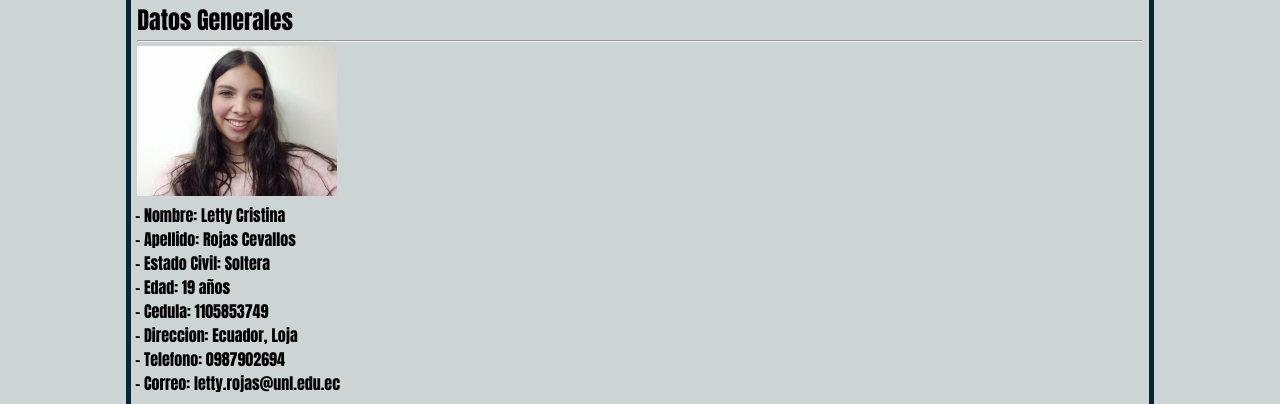
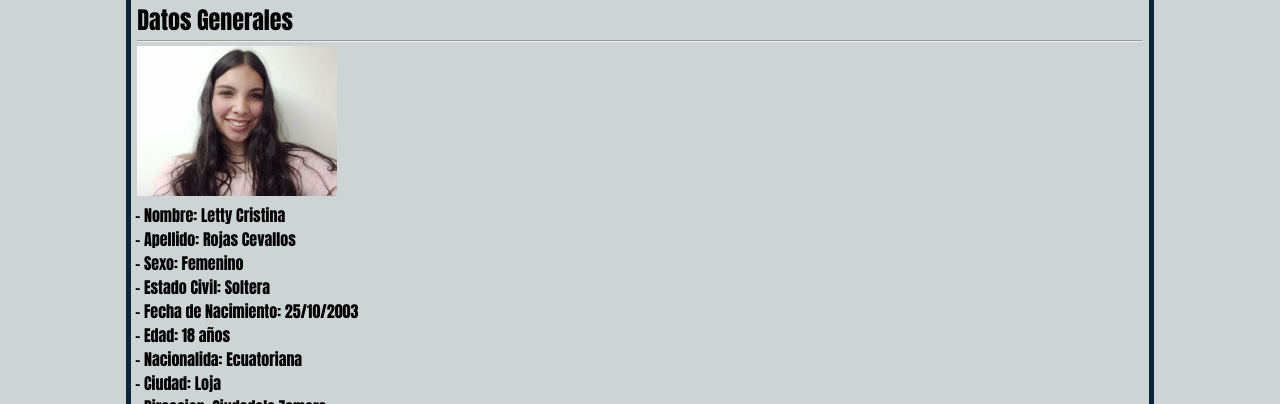
Before and after one commit to lettcriss2003/curriculumlettcriss.github.io, a plain HTML site: page curriculumLetty.html in a window 1280 px wide. Shown: the part 193-597 px from the top of the page. Drawn offline with Linux system fonts and the light colour scheme.

Commit message:
Update curriculumLetty.html

```diff
--- a/curriculumLetty.html
+++ b/curriculumLetty.html
@@ -30,13 +30,15 @@
                      <hr>
                      <img width="200px" alt=" " src="img/Curriculum.jpg"
                      <p>
-                        <br/> - Nombre: Letty Cristina <br/>
+                       <br/> - Nombre: Letty Cristina <br/>
                         - Apellido: Rojas Cevallos<br/>
+                        - Sexo: Femenino <br/>
                         - Estado Civil: Soltera<br/>
-                        - Edad: 19 años<br/>
-                        - Cedula: 1105853749<br/>
-                        - Direccion: Ecuador, Loja<br/>
-                        - Telefono: 0987902694 <br/>
+                        - Fecha de Nacimiento: 25/10/2003 <br/>
+                        - Edad: 18 años<br/>
+                        - Nacionalida: Ecuatoriana <br/>
+                        - Ciudad: Loja<br/>
+                        - Direccion: Ciudadela Zamora<br/>
                         - Correo: letty.rojas@unl.edu.ec<br/>
                      </p>
                  </article>
```
